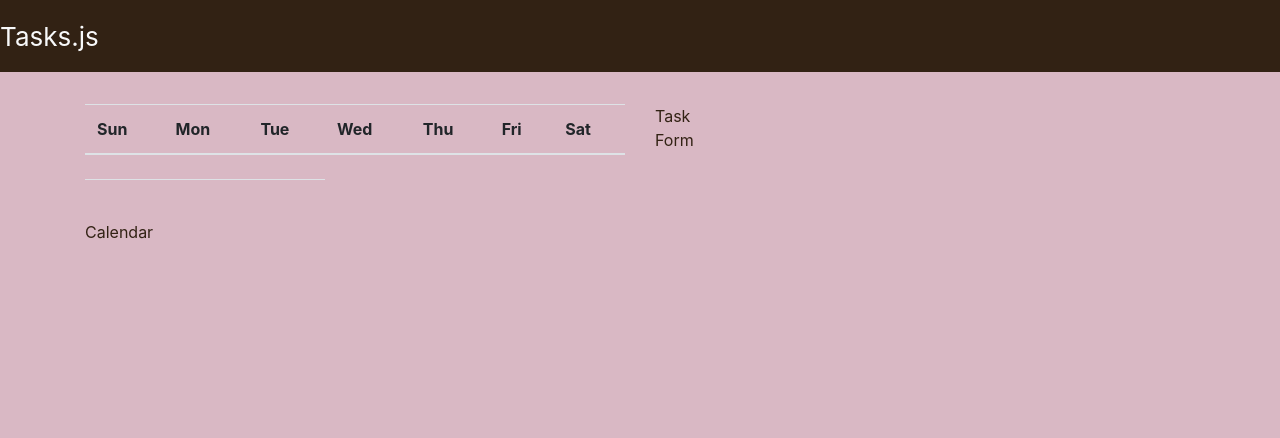
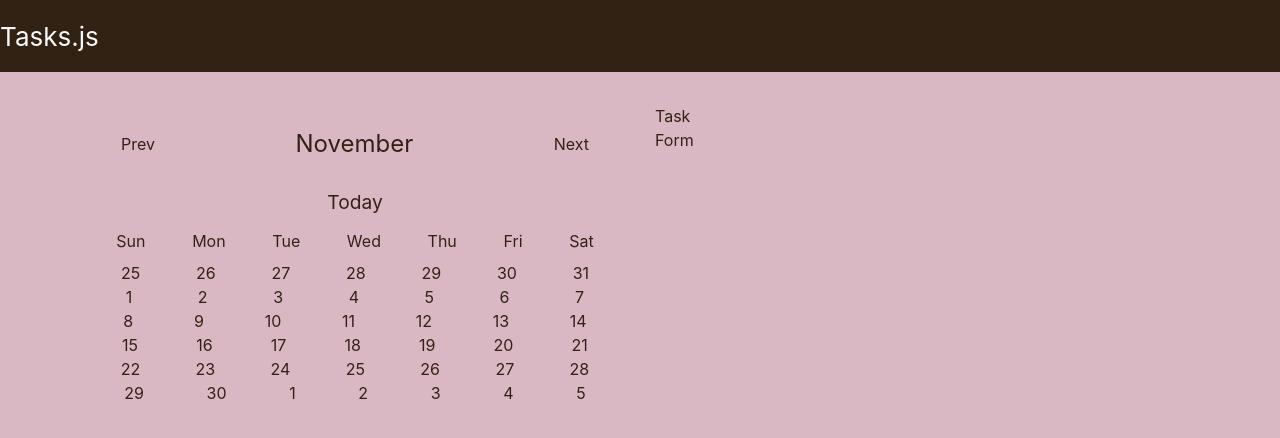
Before and after one commit to travhow99/tasks-js, a React (Create React App) app: page / in a window 1280 px wide. Shown: the top 438 px of the page. Built offline with nearby package versions, Linux system fonts and the light colour scheme.

Commit message:
Improved month/year changing

```diff
--- /dev/null
+++ b/src/components/Calendar.css
@@ -0,0 +1,102 @@
+/** Calendar */
+.calendar {
+    padding: 0.5rem;
+  }
+  .calendar > * {
+    user-select: none;
+  }
+  .calendar-header {
+    padding: 0.75rem 1.25rem;
+    display: flex;
+    align-items: center;
+    justify-content: space-between;
+  }
+  .calendar-header-month {
+    font-size: 1.5rem;
+  }
+  .calendar-month-btn {
+    cursor: pointer;
+    padding: 0.5rem;
+    border-radius: 0.5rem;
+  }
+  .calendar-month-btn:hover {
+    background-color: var(--indigo-60);
+    color: var(--indigo-10);
+  }
+  .calendar-week {
+    display: flex;
+    justify-content: space-around;
+  }
+  .calendar-week-header {
+    border-bottom: 1px solid var(--dark-60);
+    margin-bottom: 0.5rem;
+  }
+  .calendar-day-container {
+    flex: 1;
+    display: flex;
+    justify-content: center;
+    margin-bottom: 0.5rem;
+  }
+  .calendar-day {
+    cursor: pointer;
+    padding: 0.5rem;
+    border-radius: 0.5rem;
+    width: 50%;
+    text-align: center;
+    border: 1px solid transparent;
+    white-space: nowrap;
+  }
+  .calendar-day:hover {
+    background-color: var(--indigo-60);
+    color: var(--indigo-10);
+  }
+  .calendar-current-date > .calendar-day {
+    border: 1px solid var(--indigo);
+  }
+  .calendar-day.count-1 {
+    background-color: var(--indigo-10);
+  }
+  .calendar-day.count-2 {
+    background-color: var(--indigo-20);
+  }
+  .calendar-day.count-3 {
+    background-color: var(--indigo-40);
+  }
+  .calendar-day.count-4 {
+    background-color: var(--indigo-60);
+  }
+  .calendar-day.count-5 {
+    background-color: var(--indigo-80);
+  }
+  .calendar-day.count-max {
+    background-color: var(--indigo);
+  }
+  .calendar-previous-date {
+    color: var(--dark-60);
+  }
+  .calendar-btn-container {
+    display: flex;
+    justify-content: center;
+  }
+  .calendar-today-btn {
+    padding: 0.75rem 1.25rem;
+    display: flex;
+    align-items: center;
+    justify-content: center;
+    cursor: pointer;
+    font-size: larger;
+    width: 50%;
+  }
+  .calendar-today-btn:hover {
+    color: var(--indigo-80);
+    text-decoration: underline;
+  }
+  .calendar-day.count-1:hover,
+  .calendar-day.count-2:hover,
+  .calendar-day.count-3:hover,
+  .calendar-day.count-4:hover,
+  .calendar-day.count-5:hover,
+  .calendar-day.count-max:hover {
+    color: var(--indigo-60);
+    border: 1px solid var(--indigo);
+  }
--- a/src/components/Calendar.js
+++ b/src/components/Calendar.js
@@ -1,64 +1,97 @@
 import React, { useState } from 'react';
 import { DateTime } from 'luxon';
+import './Calendar.css';
 
 const Calendar = (props) => {
-    const weekdays = [0, 1, 2, 3, 4, 5, 6];
+    // const weekdays = [0, 1, 2, 3, 4, 5, 6];
     const days = ['Sunday', 'Monday', 'Tuesday', 'Wednesday', 'Thursday', 'Friday', 'Saturday'];
-    const months = ['January', 'February', 'March', 'April', 'May', 'June', 'July', 'August', 'September', 'October', 'November', 'December'];
+    // const months = ['January', 'February', 'March', 'April', 'May', 'June', 'July', 'August', 'September', 'October', 'November', 'December'];
 
     const dt = DateTime.local();
-    const today = dt.toLocaleString();
+    // const today = dt.toLocaleString();
 
     const [selectedDay, setSelectedDay] = useState(dt);
 
-    const firstDayInMonth = selectedDay.set({day: 1}).weekday;
+    console.log('current selected...', selectedDay, selectedDay.year)
+
+    let firstWeekInMonth = selectedDay.set({ day: 1 }).weekNumber;
+
+    if (firstWeekInMonth === 53) firstWeekInMonth = 0;
+
     const daysInMonth = selectedDay.daysInMonth;
-    const daysAfterFirstWeek = 7 - daysInMonth;
 
-    // const dateSessions = props.data[selectedDate];
-    // const startWeek = moment(selectedDate).startOf('month').week();
-    // const endWeek = moment(selectedDate).month() != 11 ? moment(selectedDate).endOf('month').week() : 53;
+    let lastWeekInMonth = selectedDay.set({ day: daysInMonth }).weekNumber;
+    if (lastWeekInMonth === 1) lastWeekInMonth = 53;
 
-    /* let calendar = []
-    for (var week = startWeek; week <= endWeek; week++) {
+    let calendar = [];
+    console.log('building calendar', firstWeekInMonth, lastWeekInMonth)
+    for (let week = firstWeekInMonth; week <= lastWeekInMonth; week++) {
+        let useWeek = selectedDay.set({ weekNumber: week });
+        useWeek = useWeek.startOf('week')
+
         calendar.push({
             week: week,
-            days: Array(7).fill(0).map((n, i) => moment(selectedDate).week(week).startOf('week').clone().add(n + i, 'day'))
-        })
-    } */
+            days: Array(7).fill(0).map((n, i) => useWeek.set({ day: useWeek.day + i - 1}))
+        });
+
+        if (week === lastWeekInMonth && useWeek.endOf('week').day === daysInMonth) {
+            let lastWeek = useWeek.set({weekNumber: week + 1});
+
+            calendar.push({
+                week: week + 1,
+                days: Array(7).fill(0).map((n, i) => lastWeek.set({ day: lastWeek.day + i - 1 }))
+            });
+        }
+    }
+
+    console.log(calendar)
 
     const abbreviate = (str) => str.substring(0, 3);
 
-    console.log(dt, firstDayInMonth, daysInMonth);
+    console.log(selectedDay);
     return (
-        <div>
-            <table className="table">
-                <thead>
-                    <tr>
-                        {days.map((d, index) => (
-                            <th key={index}>{abbreviate(d)}</th>
-                        ))}
-                    </tr>
-                </thead>
-                <tbody>
-                    {/* First week in month */}
-                    <tr>
-                        {weekdays.map((x, index) => (
-                            <td key={index}>
-                                {x === firstDayInMonth ? 1 : (
-                                    x > firstDayInMonth && x - firstDayInMonth + 1
-                                )}
-                            </td>
-                        ))}
-                    </tr>
-                    <tr>
-                        <td scope="row"></td>
-                        <td></td>
-                        <td></td>
-                    </tr>
-                </tbody>
-            </table>
-            Calendar
+        <div className="calendar">
+            <div className="calendar-header">
+                <div className="calendar-month-btn" onClick={(() => {
+                    setSelectedDay(selectedDay.set({month: selectedDay.month - 1}));
+                })}>
+                    {/* <FaAngleLeft /> */}
+                    Prev
+                </div>
+                <div className="calendar-header-month">
+                    {selectedDay.monthLong}{selectedDay.year !== dt.year && <span>&nbsp;{selectedDay.year}</span>}
+                </div>
+                <div className="calendar-month-btn" onClick={(() => {
+                    setSelectedDay(selectedDay.set({month: selectedDay.month + 1}));
+                })}>
+                    {/* <FaAngleRight /> */}
+                    Next
+                </div>
+            </div>
+
+            <div className="calendar-btn-container">
+                <div className="calendar-today-btn" onClick={(()=> setSelectedDay(dt))}>
+                    Today
+                </div>
+            </div>
+
+
+            <div className="calendar-week calendar-week-header">
+                {days.map((d, index) => (
+                    <div key={index}>{abbreviate(d)}</div>
+                ))}
+            </div>
+            {calendar.map((week) => (
+                <div key={week.week} className="calendar-week">
+                    {week.days.map((day, index) => (
+                        <div key={index} /* className={dateClassName(day)} */>
+                            <div className={''/* dayClassName(day) */} onClick={(() => setSelectedDay(day))}>
+                                {day.day}
+                            </div>
+                        </div>
+                    ))}
+                </div>
+            ))}
         </div>
     )
 }
```
Also changed, not shown: 1 other file (tests, documents, lock files or other folders).
